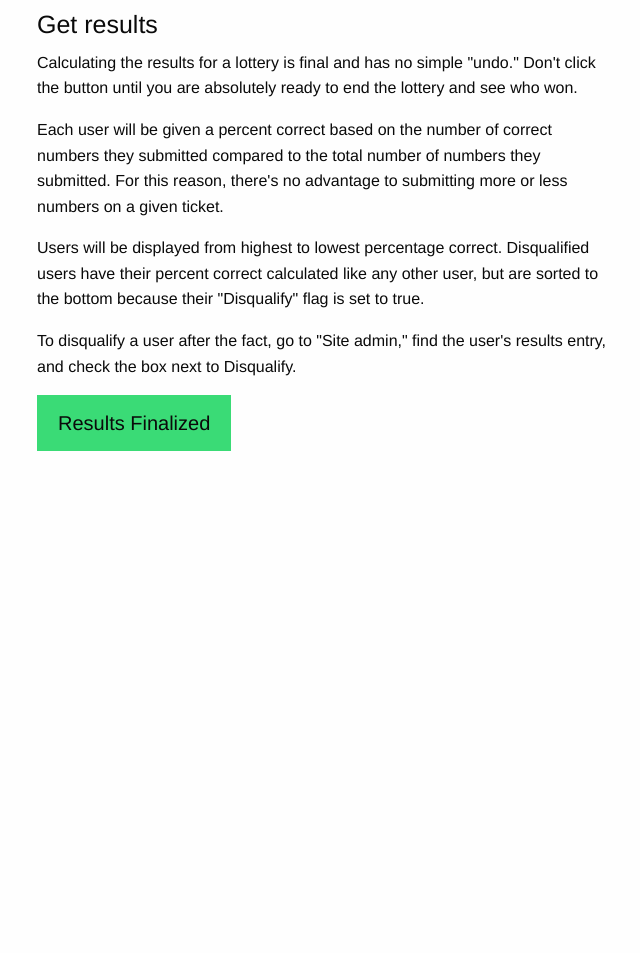
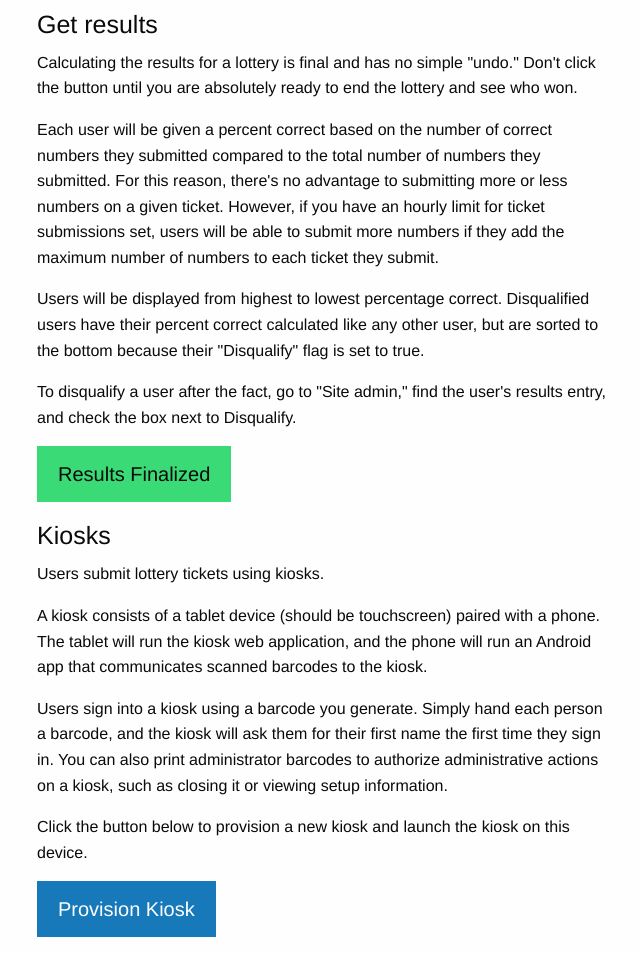
Before and after one commit to evan10s/lottery-v2, a Django app: page /manage/1 in a window 1280 px wide. Shown: the part 323-1276 px from the top of the page, without its empty margins (18-658 px from the left). Before the commit the page ends 774 px from the top, so only its background shows below. Run offline with Django 3.2, Linux system fonts and the light colour scheme; a user stored in the database is signed in; tables that the repository leaves empty hold one stand-in row (values such as "Sample post"); some libraries are stand-ins or nearby versions.

Commit message:
Rounded out kiosk provisioning UX

```diff
--- a/lottery/static/lottery/js/manageLottery.js
+++ b/lottery/static/lottery/js/manageLottery.js
@@ -2,26 +2,33 @@ $(document).ready(function() {
   $.ajax({
     url: "/api/manage/results/" + drawingId + "/check",
     type: "GET",
-    success: function (data) {
+    success: function(data) {
       if (data === "No results") {
-        $('#generate-results').text("End Lottery and Finalize Results").removeAttr('disabled').on('click',generateResults)
+        $('#generate-results').text("End Lottery and Finalize Results").removeAttr('disabled').on('click', generateResults)
       } else {
         updateBtnResultsFinalized();
       }
     }
   });
 
-  $('#enable-dangerous-actions').on('change',function() {
+  $('#enable-dangerous-actions').on('change', function() {
     console.log("The check box changed");
   })
+
+  $('#provision-kiosk').on("click", provisionKioskRedirect);
+
 })
+
+function provisionKioskRedirect() {
+  window.location = "/api/kiosk/provision";
+}
 
 function updateBtnResultsFinalized() {
   $('#generate-results').text('Results Finalized').addClass('success').off().removeAttr('disabled');
 }
 
 function generateResults() {
-  $('#generate-results').text('Processing...').attr('disabled','disabled');
+  $('#generate-results').text('Processing...').attr('disabled', 'disabled');
   $.ajax({
     url: "/api/manage/results/generate",
     type: "POST",
--- a/lottery/templates/lottery/manageLottery.html
+++ b/lottery/templates/lottery/manageLottery.html
@@ -51,13 +51,27 @@
             </label>
           </div></p>
           <h4>Get results</h4>
-          <p>Calculating the results for a lottery is final and has no simple "undo."  Don't click the button until you are absolutely ready to end the lottery and see who won.</p>
+          <p>Calculating the results for a lottery is final and has no simple "undo."  Don't click the button until you are absolutely ready to end the lottery
+             and see who won.</p>
           <p>Each user will be given a percent correct based on the number of correct numbers they submitted compared to the total number of numbers they submitted.
-            For this reason, there's no advantage to submitting more or less numbers on a given ticket.</p>
-          <p>Users will be displayed from highest to lowest percentage correct.  Disqualified users have their percent correct calculated like any other user, but are sorted to the bottom because their "Disqualify" flag is set to true.</p>
+            For this reason, there's no advantage to submitting more or less numbers on a given ticket.  However, if you have an hourly limit for ticket
+          submissions set, users will be able to submit more numbers if they add the maximum number of numbers to each ticket they submit.</p>
+          <p>Users will be displayed from highest to lowest percentage correct.  Disqualified users have their percent correct calculated like any other user,
+             but are sorted to the bottom because their "Disqualify" flag is set to true.</p>
           <p>To disqualify a user after the fact, go to "Site admin," find the user's results entry, and check the box next to Disqualify.</p>
 
           <button type="button" disabled="disabled" id="generate-results" class="button large">Processing...</button>
+
+          <h4>Kiosks</h4>
+          <p>Users submit lottery tickets using kiosks.</p>
+          <p>A kiosk consists of a tablet device (should be touchscreen) paired with a phone.  The tablet will run the kiosk web application,
+            and the phone will run an Android app that communicates scanned barcodes to the kiosk.</p>
+          <p>Users sign into a kiosk using a barcode you generate.  Simply hand each person a barcode, and the kiosk will
+            ask them for their first name the first time they sign in.  You can also print administrator barcodes to authorize
+            administrative actions on a kiosk, such as closing it or viewing setup information.</p>
+          <p>Click the button below to provision a new kiosk and launch the kiosk on this device.</p>
+          <button type="button" id="provision-kiosk" class="button large">Provision Kiosk</button>
+
       </div>
       <div class="large-6 cell">
         <h5>Eligible tickets</h5>
--- a/lottery/urls.py
+++ b/lottery/urls.py
@@ -5,7 +5,7 @@ from . import views
 urlpatterns = [
     url(r'^drawings$', views.DrawingsView.as_view(), name='drawings'),
     url(r'^drawings/(?P<pk>[0-9]+)$',views.DrawingParticipantDashboard.as_view(),name="drawing_dashboard"),
-    url(r'^tickets/add$', views.create_ticket,name="submit_ticket"),
+    url(r'^api/kiosk/tickets/add/(?P<username>[a-zA-Z0-9]+)$', views.create_ticket,name="submit_ticket"),
     url(r'^drawing/alltickets$',views.getTicketsMatchingLottery,name="drawing_all_tickets"),
     url(r'^manage$',views.AdminDashboard.as_view(),name="manage"),
     url(r'^manage/(?P<drawing_id>[0-9]+)$',views.LotteryAdmin.as_view(),name="manage_drawing"),
--- a/lottery/views.py
+++ b/lottery/views.py
@@ -1,4 +1,4 @@
-from django.shortcuts import render
+from django.shortcuts import render, redirect
 from django.http import HttpResponse
 from django.views import generic
 from django.contrib.auth.mixins import UserPassesTestMixin,LoginRequiredMixin
@@ -8,6 +8,7 @@ import json,datetime
 from .models import Drawing, Ticket,Number, Results
 from django.contrib.auth.models import User, Group # need to import Group from https://stackoverflow.com/a/6288863/5434744
 import random
+from django.contrib.auth import authenticate, login, logout
 # Create your views here.
 class DrawingsView(generic.ListView):
     template_name = 'lottery/drawings.html'
@@ -258,6 +259,16 @@ def provisionKiosk(request):
         kiosk_group = Group.objects.get(name="kiosk") #this method for adding a user to a group is from https://stackoverflow.com/a/6288863/5434744 (this line and next)
         kiosk_group.user_set.add(user)
 
+        #this part of the code (autheticating and signing in as the kiosk user, and logging out the current user)
+        # is from the Django v1.11 docs - https://docs.djangoproject.com/en/1.11/topics/auth/default/#how-to-log-a-user-in
+        # and https://docs.djangoproject.com/en/1.11/topics/auth/default/#django.contrib.auth.logout
+        kiosk_user = authenticate(request, username=kiosk_id, password=kiosk_pw)
+        if user is not None:
+            logout(request)
+            login(request, kiosk_user);
+            return redirect('/kiosk/view/%d' % kiosk_id)
+
+
     return HttpResponse("Hello, World!")
 
 
```
Also changed, not shown: lottery/templates/lottery/dashboard.html (+2 -8 lines). Lines whose indentation alone changed are shown as unchanged.
